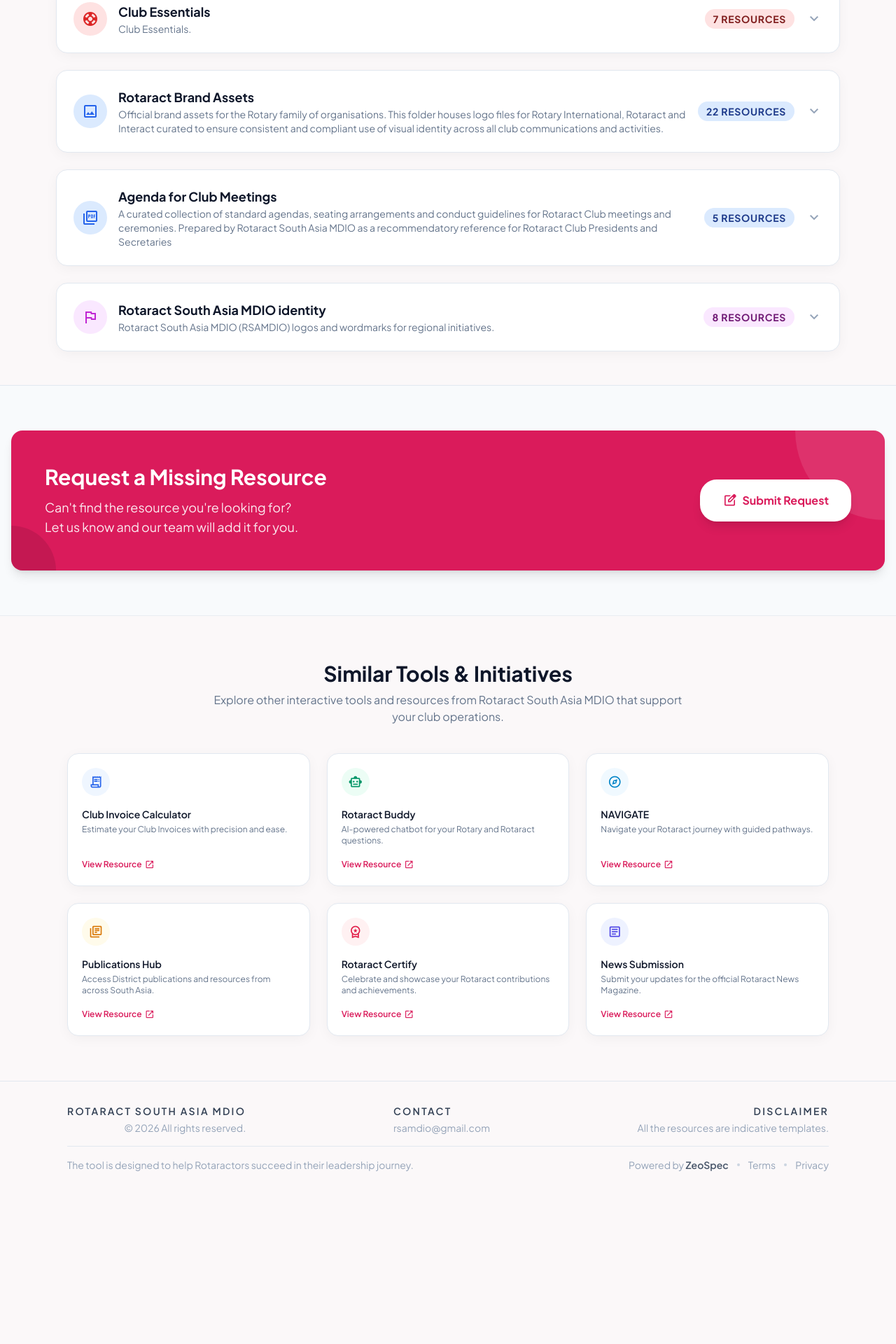
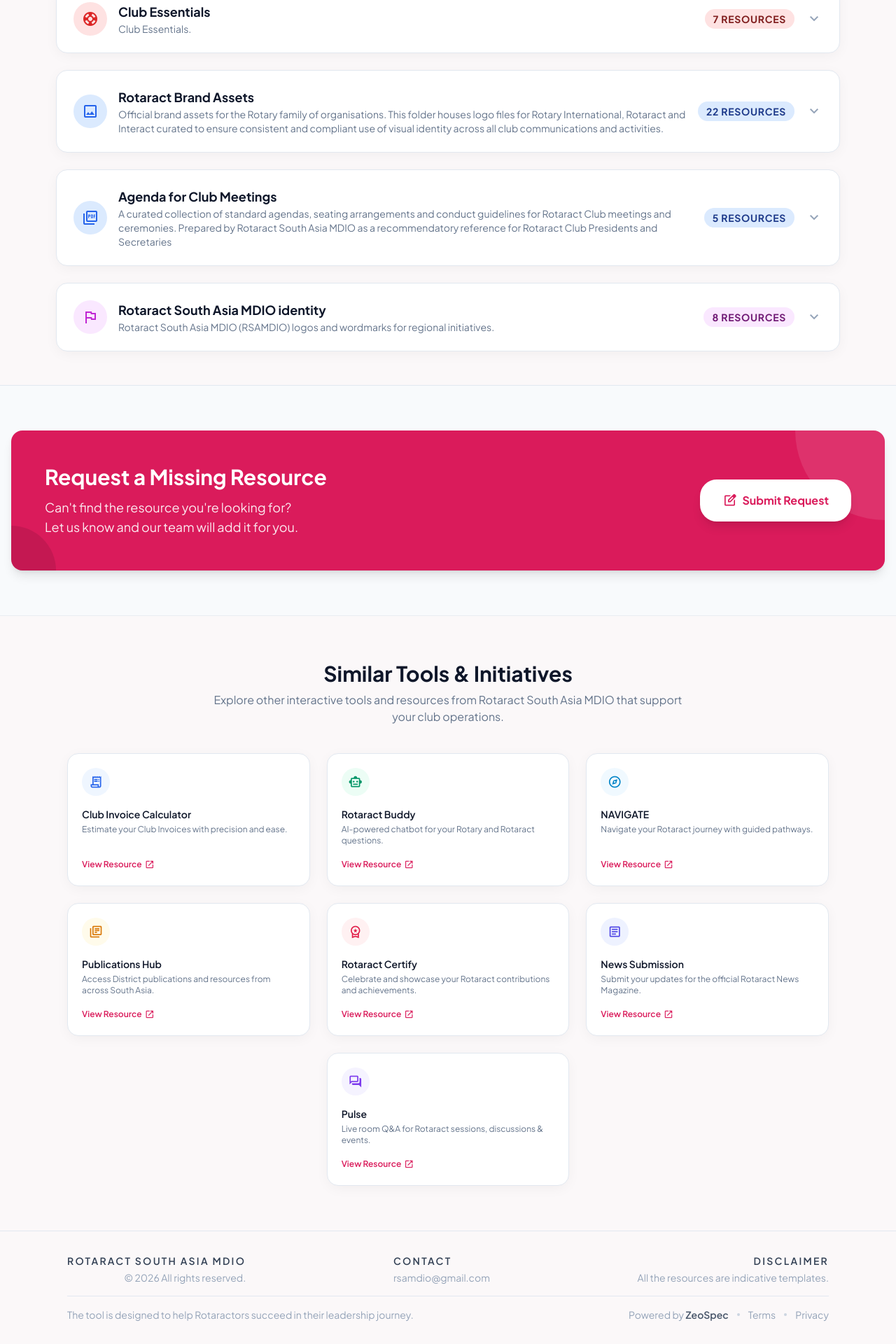
Before and after one commit to rsamdio/RSALibrary, a Jekyll site: the page built from index.html, in a window 1280 px wide. Shown: the part 924-2844 px from the top of the page at 70% size. Built offline with Jekyll 4.4.1, drawn with Linux system fonts in a browser that asks for light colours; before the commit the page ends 2630 px from its top, so only the background shows below that.

Commit message:
tool updates

```diff
--- a/_data/tools.yml
+++ b/_data/tools.yml
@@ -34,3 +34,9 @@
   icon: article
   accent_color: indigo
   url: https://connect.rsamdio.org/rotaractnews
+
+- name: Pulse
+  description: Live room Q&A for Rotaract sessions, discussions & events.
+  icon: forum
+  accent_color: violet
+  url: https://pulse.rsamdio.org/
--- a/_includes/similar-tools.html
+++ b/_includes/similar-tools.html
@@ -6,7 +6,7 @@
                 Explore other interactive tools and resources from Rotaract South Asia MDIO that support your club operations.
             </p>
         </div>
-        <div class="grid grid-cols-1 sm:grid-cols-2 lg:grid-cols-3 gap-6">
+        <div class="flex flex-wrap justify-center gap-6">
             {% for tool in site.data.tools %}
             {% case tool.accent_color %}
                 {% when "emerald" %}{% assign card_icon = "bg-emerald-50 text-emerald-600" %}
@@ -14,9 +14,10 @@
                 {% when "amber" %}{% assign card_icon = "bg-amber-50 text-amber-600" %}
                 {% when "rose" %}{% assign card_icon = "bg-rose-50 text-rose-600" %}
                 {% when "indigo" %}{% assign card_icon = "bg-indigo-50 text-indigo-600" %}
+                {% when "violet" %}{% assign card_icon = "bg-violet-50 text-violet-600" %}
                 {% else %}{% assign card_icon = "bg-blue-50 text-blue-600" %}
             {% endcase %}
-            <article class="flex flex-col bg-white dark:bg-surface-dark border border-slate-200 dark:border-slate-800 rounded-2xl shadow-soft hover:shadow-hover transition-shadow p-5">
+            <article class="flex w-full flex-col bg-white dark:bg-surface-dark border border-slate-200 dark:border-slate-800 rounded-2xl shadow-soft hover:shadow-hover transition-shadow p-5 sm:w-[calc(50%-0.75rem)] lg:w-[calc(33.333%-1rem)]">
                 <div class="mb-4 flex items-center justify-between gap-3">
                     <div class="inline-flex h-10 w-10 items-center justify-center rounded-xl {{ card_icon }}">
                         <span class="material-symbols-outlined text-xl">{{ tool.icon }}</span>
```
Also changed, not shown: assets/css/site.css.
